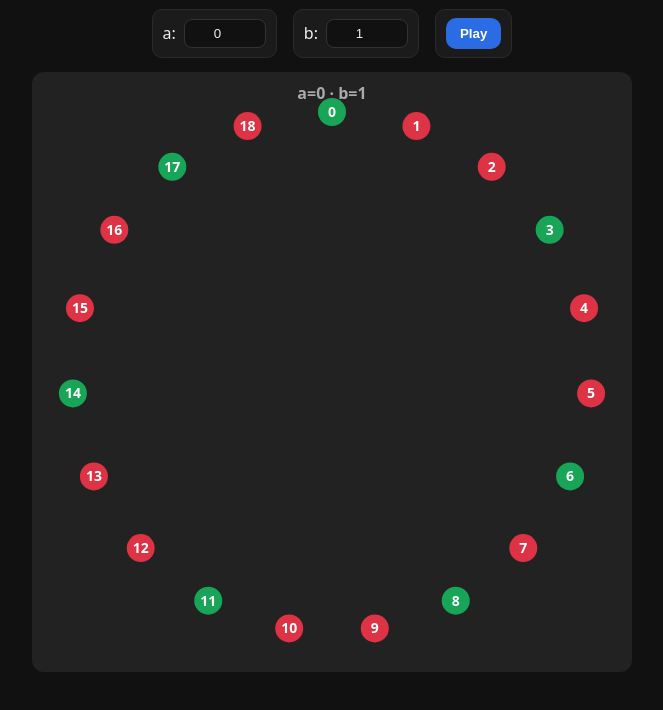
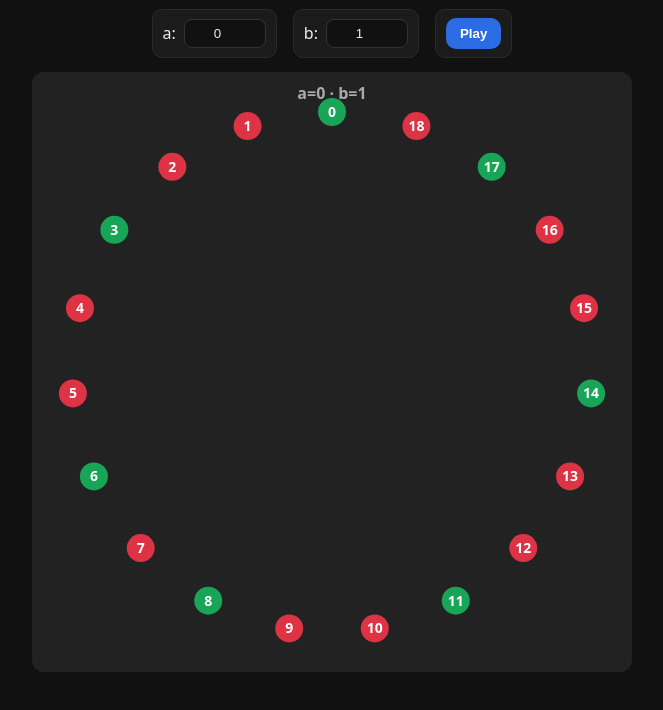
Before and after one commit to AvrahamRaviv/GaussVisualizer, a plain HTML site: page index.html in a window 1280 px wide. Shown: the part 68-778 px from the top of the page, without its empty margins (308-971 px from the left). Drawn offline with Linux system fonts and the light colour scheme.

Commit message:
Invert angle calculation in index.html

```diff
--- a/index.html
+++ b/index.html
@@ -51,7 +51,7 @@
     const newIdx = indices.map(i => (b*i + a) % N);
     // 0 at top (π/2), clockwise (negative angle)
     return newIdx.map(ni => {
-    const theta = 2*Math.PI*ni/N - Math.PI/2;
+    const theta = -2*Math.PI*ni/N - Math.PI/2;
       return [cx + R*Math.cos(theta), cy + R*Math.sin(theta)];
     });
   }
```
